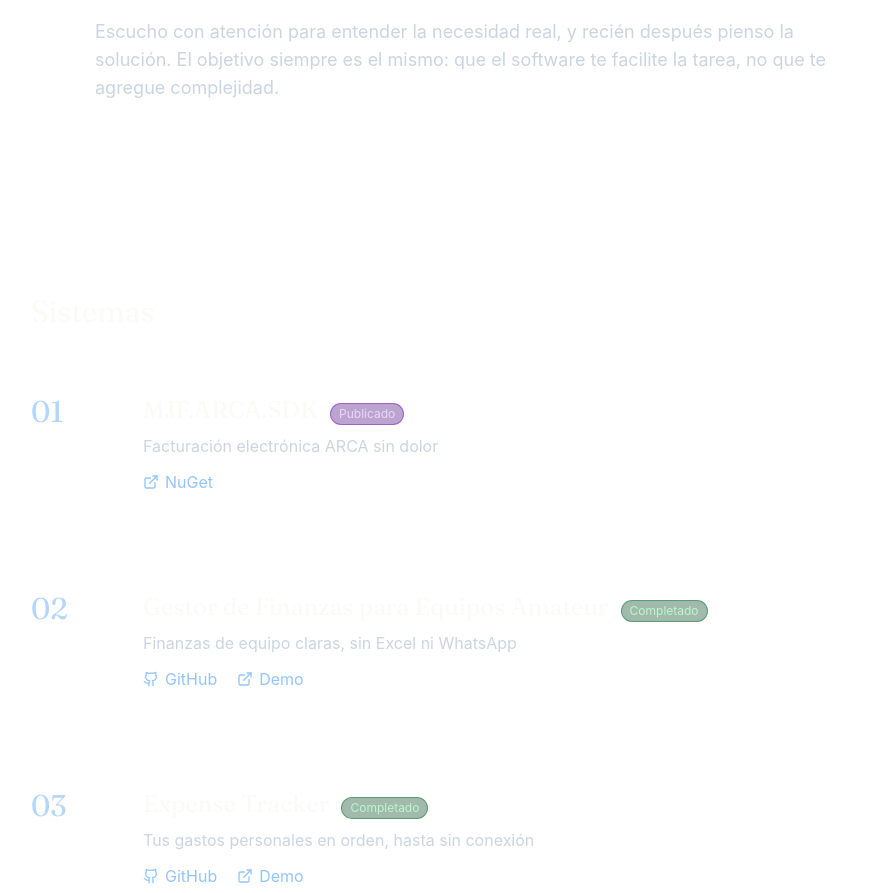
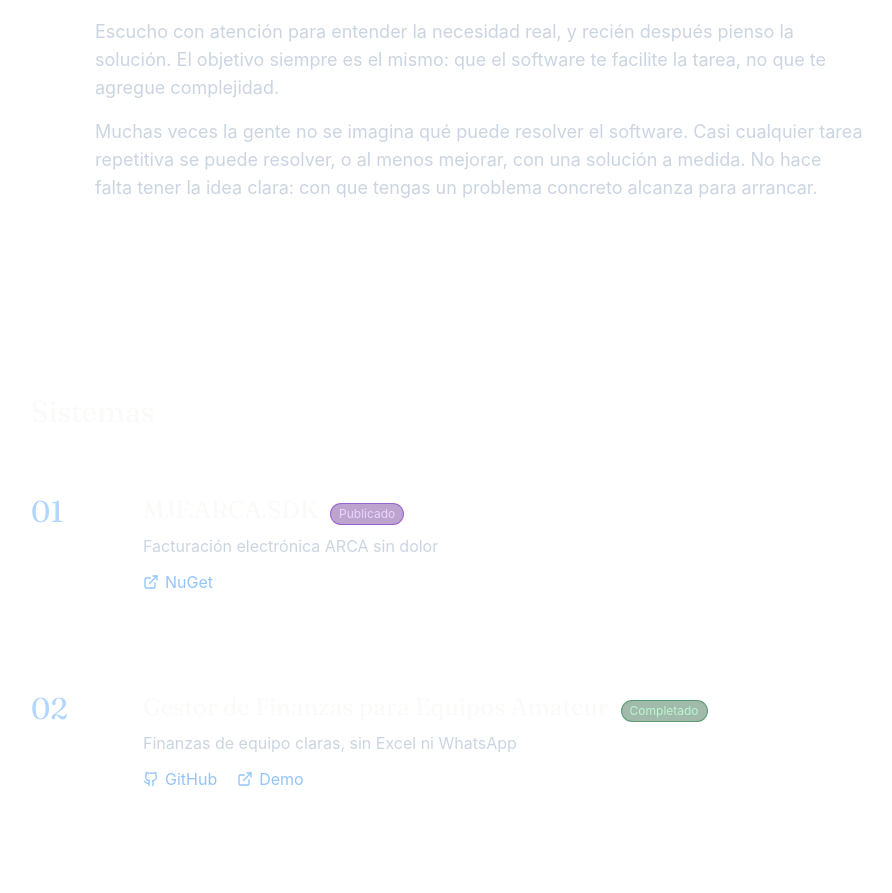
Before and after one commit to mjfernandez-dev/Portfolio, a React (Vite) app: page / in a window 1280 px wide. Shown: the part 988-1881 px from the top of the page, without its empty margins (161-1053 px from the left). Built offline with nearby package versions, Linux system fonts and the light colour scheme.

Commit message:
feat(copy): add possibilities paragraph to Cómo trabajo

```diff
--- a/src/components/sections/ComoTrabajo.jsx
+++ b/src/components/sections/ComoTrabajo.jsx
@@ -36,6 +36,12 @@ export default function ComoTrabajo({ isDarkMode }) {
               solución. El objetivo siempre es el mismo: que el software te facilite la tarea, no
               que te agregue complejidad.
             </p>
+            <p>
+              Muchas veces la gente no se imagina qué puede resolver el software. Casi cualquier
+              tarea repetitiva se puede resolver, o al menos mejorar, con una solución a medida.
+              No hace falta tener la idea clara: con que tengas un problema concreto alcanza para
+              arrancar.
+            </p>
           </div>
         </motion.div>
       </div>
```
